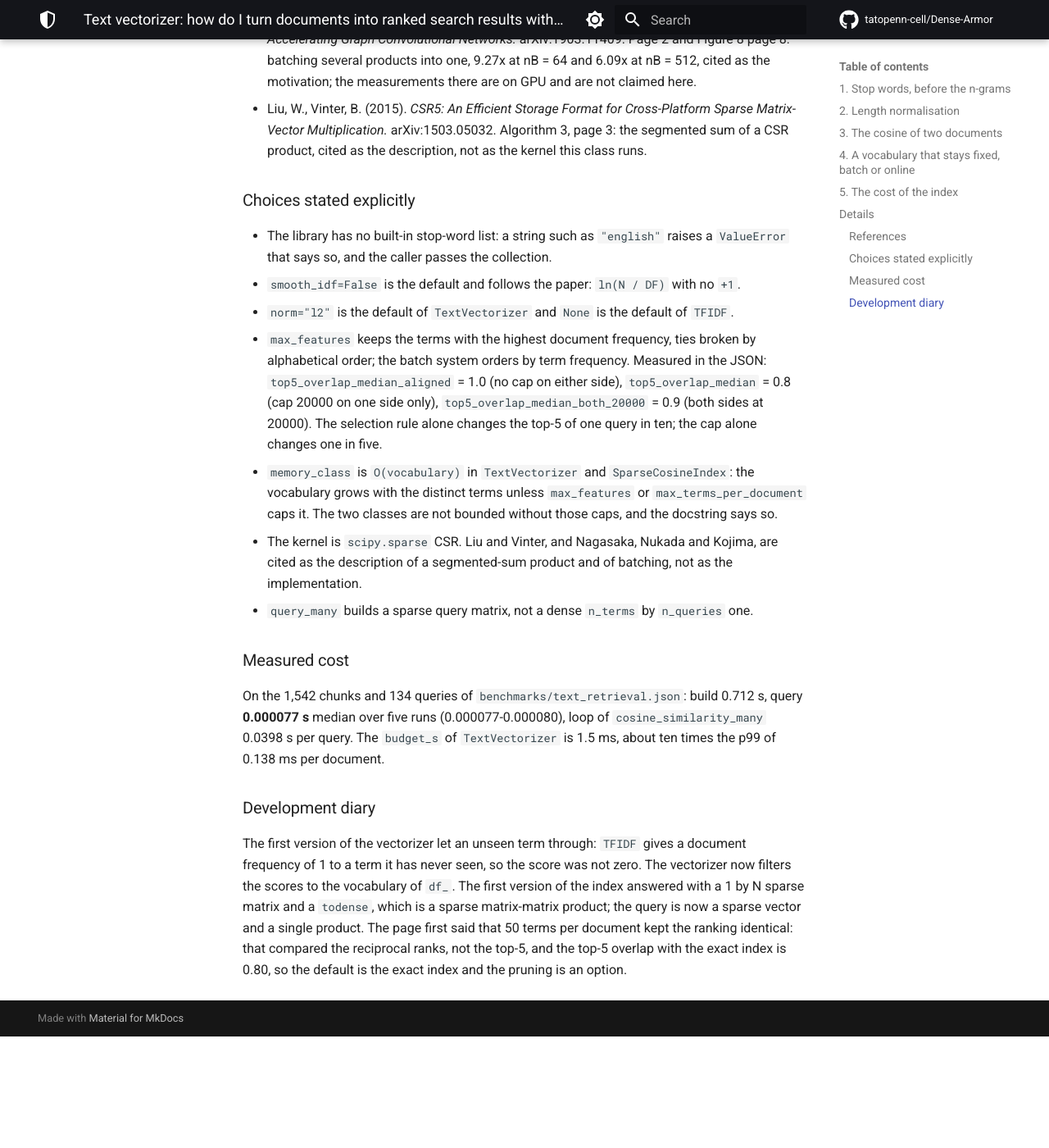
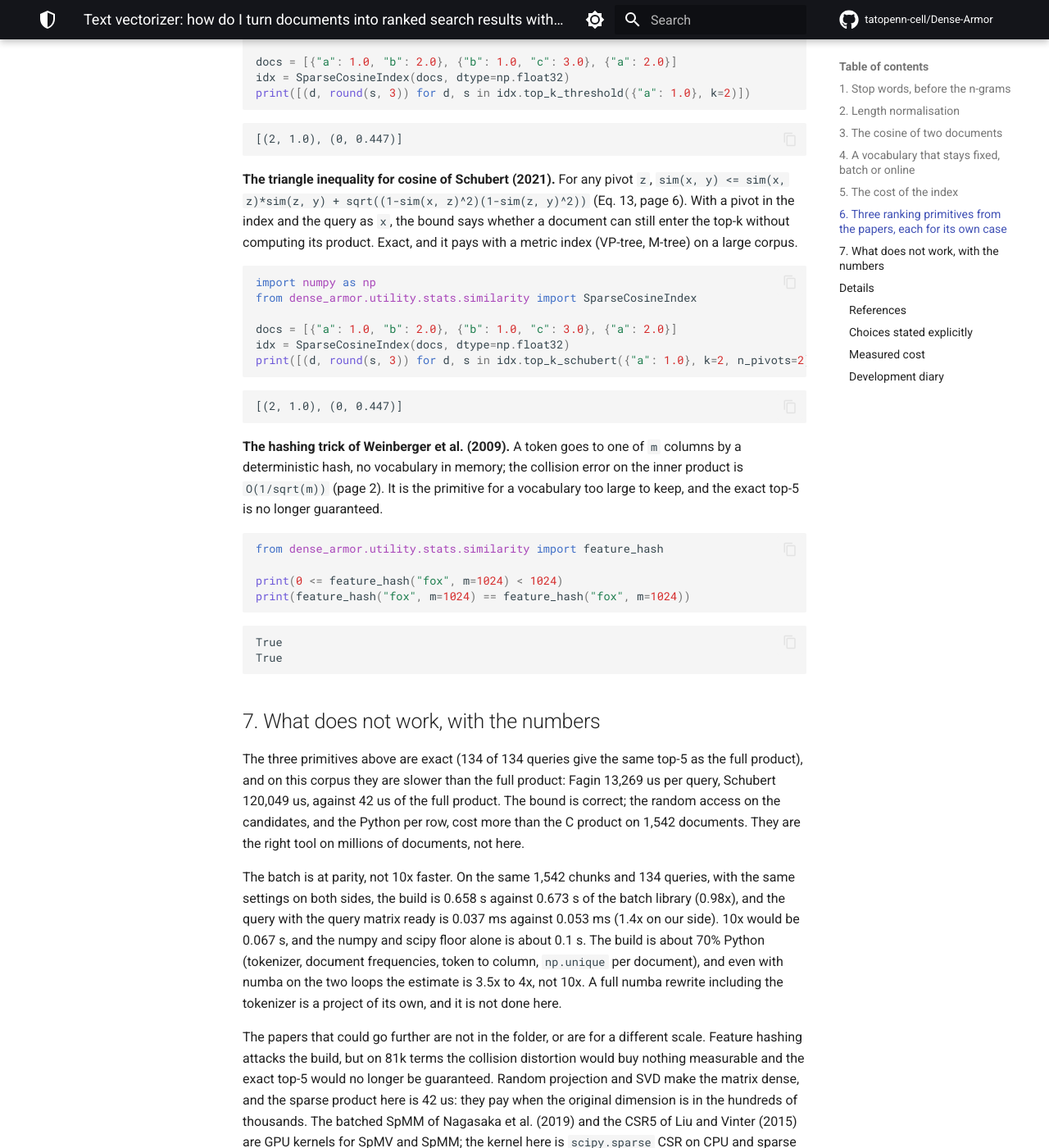
Before and after one commit to tatopenn-cell/Dense-Armor, an MkDocs documentation site: the page built from docs/preprocessing/text_vectorizer.md, in a window 1280 px wide and 1400 px high, scrolled down 3244 px. Shown: the whole window at 82% size. Built offline with MkDocs 1.6.1 and Material for MkDocs 9.7.7, drawn with Linux system fonts in a browser that asks for light colours; comment, search, counter and statistics services are not loaded; before the commit the page ends 4508 px from its top, so only the background shows below that; some of the changed text lies outside the part shown.

Commit message:
taskT1: page section 6 (the three primitives) and 7 (what does not work)
- section 6: Fagin top_k_threshold, Schubert top_k_schubert,
  Weinberger feature_hash, one self-contained block each, with the
  output the block gives, and one sentence on when the primitive is
  the right tool
- section 7: the three are exact (134/134) and slower than the full
  product here (Fagin 13,269 us/query, Schubert 120,049 us, full
  product 42 us); the batch is at parity (build 0.98x, query 1.4x),
  not 10x, and the numpy/scipy floor alone is about 0.1 s
- References: Fagin 2001, Schubert 2021, Uhlmann 1991, Weinberger 2009
- Choices: the three are exact and optional, none replaces the full
  product as the default
- 8 blocks MATCH, 32 fences, mkdocs strict 0, pytest green

````diff
--- a/docs/preprocessing/text_vectorizer.md
+++ b/docs/preprocessing/text_vectorizer.md
@@ -100,6 +100,62 @@ On the 1,542 chunks and 134 queries of `benchmarks/text_retrieval.json`, the exa
 
 The top-5 of the exact float32 index is identical to the float64 one on 134 of 134 queries (`float32_top5_identical_to_float64` in the JSON). `max_terms_per_document` drops terms and is an option, not the default: on this corpus 50 terms per document keep the reciprocal rank but change the top-5 of some queries (overlap 0.80 against the exact index, in `pruned_k50_top5_overlap_vs_exact_median`).
 
+## 6. Three ranking primitives from the papers, each for its own case
+
+The full product is not the only way to rank. The library has three more primitives, each from a paper, each exact, each for a case where the full product is the wrong tool. On this corpus they are slower than the full product, and the numbers say so.
+
+**The Threshold Algorithm of Fagin, Lotem and Naor (2001).** The cosine is a sum of per-term contributions; with the posting lists sorted by weight descending, the next weight of each list bounds every further contribution, and when that bound is below the fifth score the scan stops. The scores of the touched documents are then recomputed exactly, because a touched document can still grow. It is exact, and it is the primitive for a corpus where the full product is prohibitive.
+
+```python
+import numpy as np
+from dense_armor.utility.stats.similarity import SparseCosineIndex
+
+docs = [{"a": 1.0, "b": 2.0}, {"b": 1.0, "c": 3.0}, {"a": 2.0}]
+idx = SparseCosineIndex(docs, dtype=np.float32)
+print([(d, round(s, 3)) for d, s in idx.top_k_threshold({"a": 1.0}, k=2)])
+```
+
+```
+[(2, 1.0), (0, 0.447)]
+```
+
+**The triangle inequality for cosine of Schubert (2021).** For any pivot `z`, `sim(x, y) <= sim(x, z)*sim(z, y) + sqrt((1-sim(x, z)^2)(1-sim(z, y)^2))` (Eq. 13, page 6). With a pivot in the index and the query as `x`, the bound says whether a document can still enter the top-k without computing its product. Exact, and it pays with a metric index (VP-tree, M-tree) on a large corpus.
+
+```python
+import numpy as np
+from dense_armor.utility.stats.similarity import SparseCosineIndex
+
+docs = [{"a": 1.0, "b": 2.0}, {"b": 1.0, "c": 3.0}, {"a": 2.0}]
+idx = SparseCosineIndex(docs, dtype=np.float32)
+print([(d, round(s, 3)) for d, s in idx.top_k_schubert({"a": 1.0}, k=2, n_pivots=2)])
+```
+
+```
+[(2, 1.0), (0, 0.447)]
+```
+
+**The hashing trick of Weinberger et al. (2009).** A token goes to one of `m` columns by a deterministic hash, no vocabulary in memory; the collision error on the inner product is `O(1/sqrt(m))` (page 2). It is the primitive for a vocabulary too large to keep, and the exact top-5 is no longer guaranteed.
+
+```python
+from dense_armor.utility.stats.similarity import feature_hash
+
+print(0 <= feature_hash("fox", m=1024) < 1024)
+print(feature_hash("fox", m=1024) == feature_hash("fox", m=1024))
+```
+
+```
+True
+True
+```
+
+## 7. What does not work, with the numbers
+
+The three primitives above are exact (134 of 134 queries give the same top-5 as the full product), and on this corpus they are slower than the full product: Fagin 13,269 us per query, Schubert 120,049 us, against 42 us of the full product. The bound is correct; the random access on the candidates, and the Python per row, cost more than the C product on 1,542 documents. They are the right tool on millions of documents, not here.
+
+The batch is at parity, not 10x faster. On the same 1,542 chunks and 134 queries, with the same settings on both sides, the build is 0.658 s against 0.673 s of the batch library (0.98x), and the query with the query matrix ready is 0.037 ms against 0.053 ms (1.4x on our side). 10x would be 0.067 s, and the numpy and scipy floor alone is about 0.1 s. The build is about 70% Python (tokenizer, document frequencies, token to column, `np.unique` per document), and even with numba on the two loops the estimate is 3.5x to 4x, not 10x. A full numba rewrite including the tokenizer is a project of its own, and it is not done here.
+
+The papers that could go further are not in the folder, or are for a different scale. Feature hashing attacks the build, but on 81k terms the collision distortion would buy nothing measurable and the exact top-5 would no longer be guaranteed. Random projection and SVD make the matrix dense, and the sparse product here is 42 us: they pay when the original dimension is in the hundreds of thousands. The batched SpMM of Nagasaka et al. (2019) and the CSR5 of Liu and Vinter (2015) are GPU kernels for SpMV and SpMM; the kernel here is `scipy.sparse` CSR on CPU and sparse by sparse, and the 9.27x and 6.09x of those papers are GPU numbers, not ours.
+
 ## Details
 
 ### References
@@ -110,6 +166,10 @@ The top-5 of the exact float32 index is identical to the float64 one on 134 of 1
 - Lassance, C., Déjean, H., Lupart, S., Tonellotto, N. (2023). *A Static Pruning Study on Sparse Neural Retrievers.* SIGIR '23, arXiv:2304.12702. Section 2, page 2: the document-centric pruning, an option of the class.
 - Nagasaka, Y., Nukada, A., Kojima, R. (2019). *Batched Sparse Matrix Multiplication for Accelerating Graph Convolutional Networks.* arXiv:1903.11409. Page 2 and Figure 8 page 8: batching several products into one, 9.27x at nB = 64 and 6.09x at nB = 512, cited as the motivation; the measurements there are on GPU and are not claimed here.
 - Liu, W., Vinter, B. (2015). *CSR5: An Efficient Storage Format for Cross-Platform Sparse Matrix-Vector Multiplication.* arXiv:1503.05032. Algorithm 3, page 3: the segmented sum of a CSR product, cited as the description, not as the kernel this class runs.
+- Fagin, R., Lotem, A., Naor, M. (2001). *Optimal Aggregation Algorithms for Middleware.* PODS 2001; JCSS 67(4), 2003. The Threshold Algorithm, section 3: `top_k_threshold`, exact, for a corpus where the full product is prohibitive.
+- Schubert, E. (2021). *A Triangle Inequality for Cosine Similarity.* SISDA 2021, arXiv:2107.04071. Eq. 13, page 6: `top_k_schubert`, exact, for a metric index on a large corpus.
+- Uhlmann, J. K. (1991). *Satisfying general proximity/similarity queries with metric trees.* Information Processing Letters 40(4), 175-179. The VP-tree, the index the Schubert bound pays with; not in the folder.
+- Weinberger, K., Dasgupta, A., Langford, J., Smola, A., Attenberg, J. (2009). *Feature Hashing for Large Scale Multitask Learning.* ICML 2009, arXiv:0902.2206. Section 2 page 1 and the `O(1/sqrt(m))` bound page 2: `feature_hash`, for a vocabulary too large to keep.
 
 ### Choices stated explicitly
 
@@ -120,6 +180,7 @@ The top-5 of the exact float32 index is identical to the float64 one on 134 of 1
 - `memory_class` is `O(vocabulary)` in `TextVectorizer` and `SparseCosineIndex`: the vocabulary grows with the distinct terms unless `max_features` or `max_terms_per_document` caps it. The two classes are not bounded without those caps, and the docstring says so.
 - The kernel is `scipy.sparse` CSR. Liu and Vinter, and Nagasaka, Nukada and Kojima, are cited as the description of a segmented-sum product and of batching, not as the implementation.
 - `query_many` builds a sparse query matrix, not a dense `n_terms` by `n_queries` one.
+- `top_k_threshold`, `top_k_schubert` and `feature_hash` are exact (the first two) and optional: they do not replace the full product as the default, and their docstrings say when they are the right tool with the measured numbers.
 
 ### Measured cost
 
````
